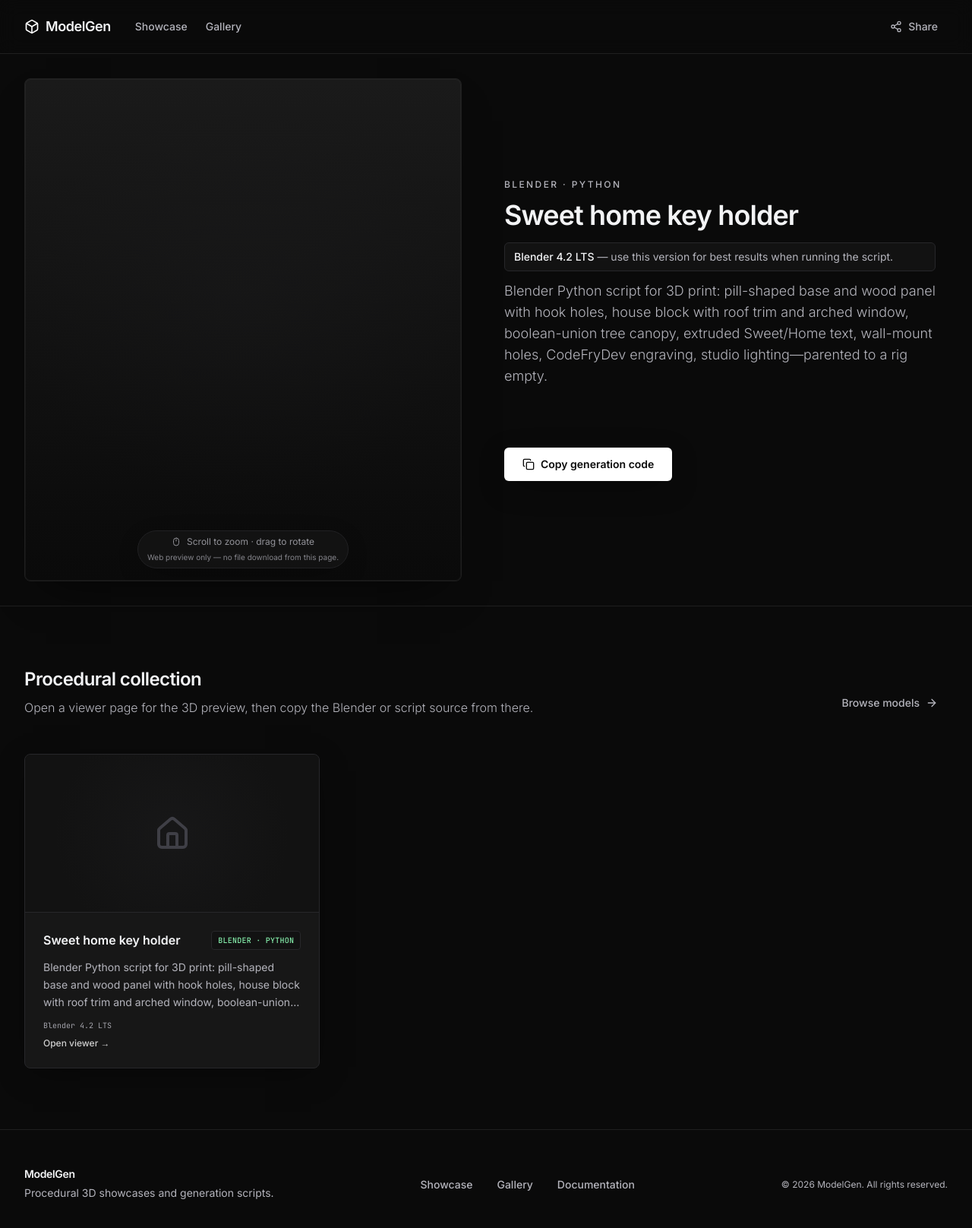
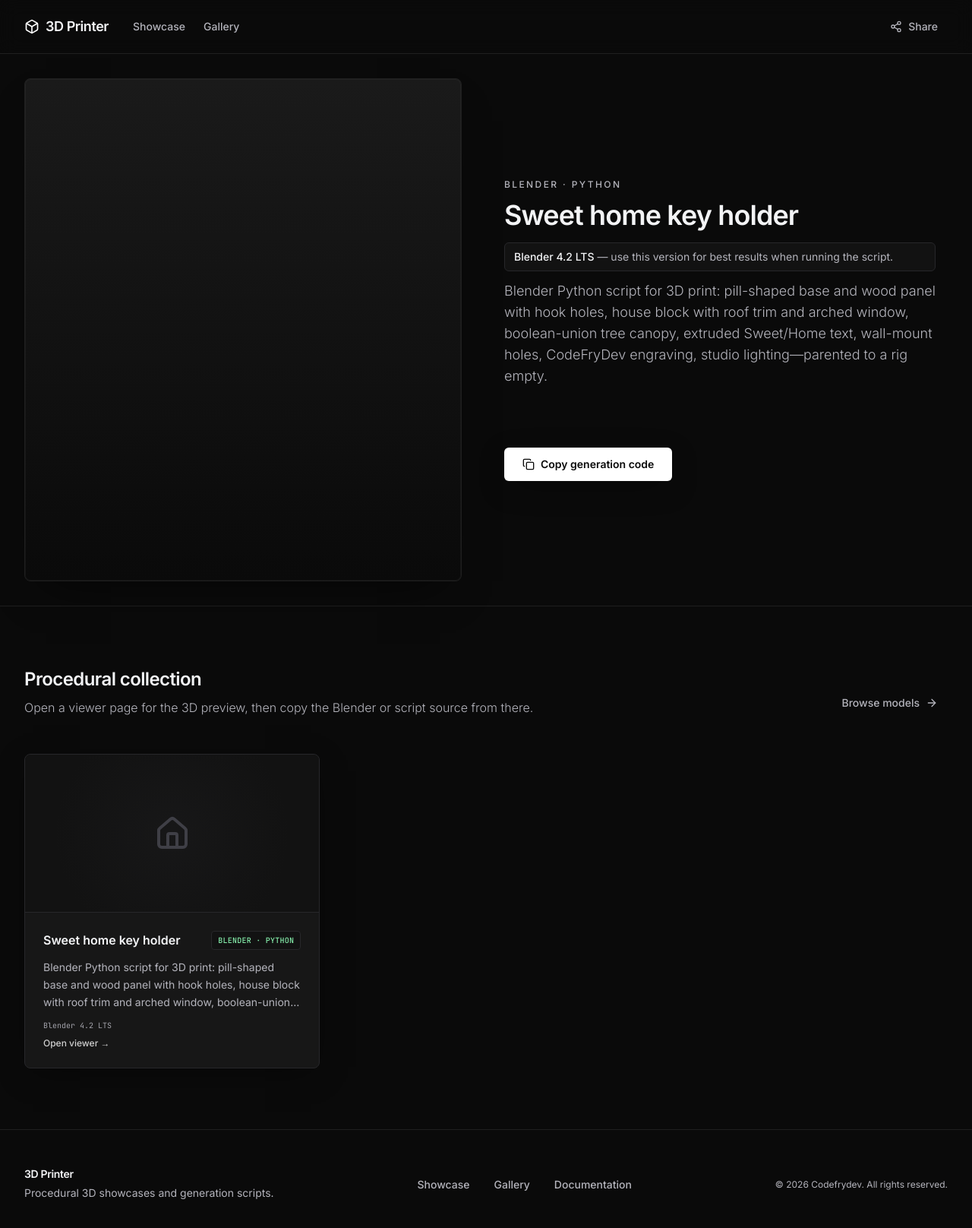
Before and after one commit to codefrydev/3DPrinter, a Next.js app: page / in a window 1280 px wide. Shown: the top 1616 px of the page at 76% size. Built offline with nearby package versions, Linux system fonts and the light colour scheme; no server answers.

Commit message:
Removing Mouse Pointer

```diff
--- a/app/layout.tsx
+++ b/app/layout.tsx
@@ -17,7 +17,7 @@ const jetbrainsMono = JetBrains_Mono({
 });
 
 export const metadata: Metadata = {
-  title: "ModelGen | Procedural 3D",
+  title: "3D Printer",
   description:
     "Procedural 3D model showcase: browse scripts, preview GLBs in the browser, and copy generation code.",
 };
--- a/app/view/[id]/page.tsx
+++ b/app/view/[id]/page.tsx
@@ -21,10 +21,10 @@ export async function generateMetadata({
   const { id } = await params;
   const model = getModelById(id);
   if (!model) {
-    return { title: "Not found | ModelGen" };
+    return { title: "Not found | 3D Printer" };
   }
   return {
-    title: `${model.title} | ModelGen`,
+    title: `${model.title} | 3D Printer`,
     description: model.description,
   };
 }
--- a/components/CodePanel.tsx
+++ b/components/CodePanel.tsx
@@ -27,14 +27,6 @@ function ModelStage({ model }: { model: ModelEntry }) {
       aria-label="Interactive 3D preview"
     >
       <div className="group relative h-full w-full overflow-hidden rounded-stage border border-line bg-gradient-to-b from-inset to-bg shadow-stage">
-        <div
-          className="pointer-events-none absolute inset-0 opacity-[0.35]"
-          style={{
-            backgroundImage:
-              "radial-gradient(ellipse 80% 60% at 50% 45%, rgb(39 39 42 / 0.45), transparent 65%)",
-          }}
-          aria-hidden
-        />
 
         <div className="absolute right-4 top-4 z-10 translate-y-[-8px] opacity-0 transition-all duration-300 ease-out group-hover:translate-y-0 group-hover:opacity-100 motion-reduce:translate-y-0 motion-reduce:opacity-100 motion-reduce:transition-none">
           <button
@@ -64,15 +56,6 @@ function ModelStage({ model }: { model: ModelEntry }) {
           />
         </div>
 
-        <div className="pointer-events-none absolute bottom-4 left-1/2 flex max-w-[90%] -translate-x-1/2 flex-col items-center gap-1 rounded-full border border-line-strong bg-surface/85 px-3 py-1.5 text-center text-xs text-secondary shadow-card backdrop-blur-sm opacity-80 transition-opacity duration-300 ease-out group-hover:opacity-100 motion-reduce:opacity-100 motion-reduce:transition-none">
-          <span className="flex items-center gap-2">
-            <Mouse className="h-3 w-3 shrink-0 text-secondary" aria-hidden />
-            Scroll to zoom · drag to rotate
-          </span>
-          <span className="text-[10px] font-normal text-secondary/90">
-            Web preview only — no file download from this page.
-          </span>
-        </div>
       </div>
     </section>
   );
--- a/components/Footer.tsx
+++ b/components/Footer.tsx
@@ -6,7 +6,7 @@ export function Footer() {
       <div className="mx-auto flex max-w-7xl flex-col gap-8 px-6 py-12 sm:flex-row sm:items-center sm:justify-between lg:px-8">
         <div>
           <p className="text-sm font-semibold tracking-tight text-primary">
-            ModelGen
+            3D Printer
           </p>
           <p className="mt-1 max-w-sm text-sm leading-relaxed text-secondary">
             Procedural 3D showcases and generation scripts.
@@ -36,7 +36,7 @@ export function Footer() {
           </a>
         </nav>
         <p className="text-xs text-secondary sm:text-right">
-          © {year} ModelGen. All rights reserved.
+          © {year} Codefrydev. All rights reserved.
         </p>
       </div>
     </footer>
--- a/components/Header.tsx
+++ b/components/Header.tsx
@@ -40,7 +40,7 @@ export function Header() {
         <div className="flex items-center gap-2">
           <Box className="h-5 w-5 text-accent" aria-hidden />
           <span className="text-lg font-semibold tracking-tight text-primary">
-            ModelGen
+            3D Printer
           </span>
         </div>
         <nav className="hidden items-center gap-6 text-sm font-medium text-secondary sm:flex">
```
Also changed, not shown: modelcode/generated/homeKey.ts (+1 -1 lines).
